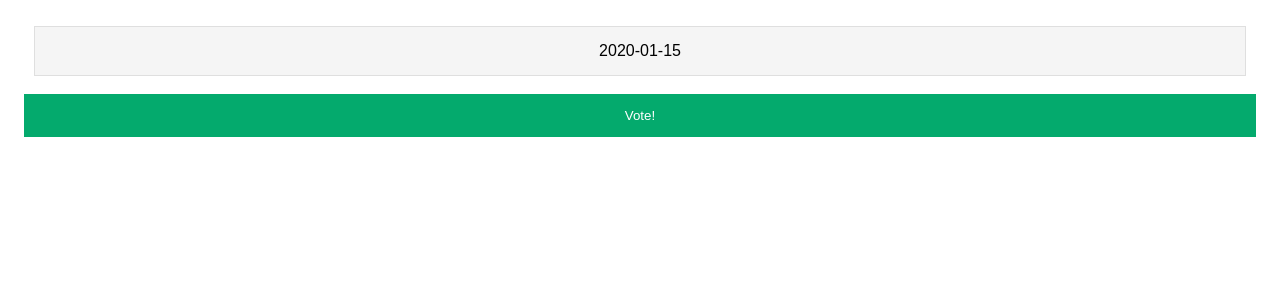
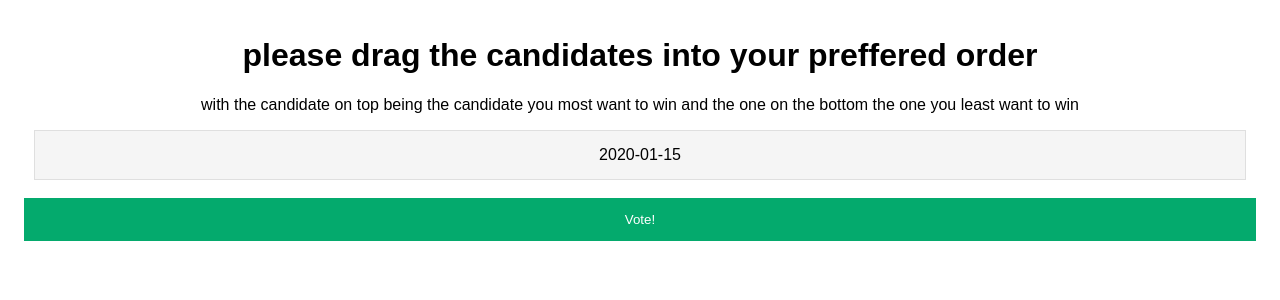
Before and after one commit to gamingdiamond982/election_system, a Python web app: template templates/ballot.html in a window 1280 px wide. Shown: the part 54-354 px from the top of the page. Run offline with Jinja, Linux system fonts and the light colour scheme; the template is opened without the code that fills it: most values are stand-ins (such as "Sample title", 1, 10 or a date in 2020).

Commit message:
Just clarifying some stuff

```diff
--- a/templates/ballot.html
+++ b/templates/ballot.html
@@ -24,6 +24,8 @@
 {% block title %}ballot{% endblock %}
 {% block content %}
     <div class="container">
+	    <h1>please drag the candidates into your preffered order </h1>
+	    <p>with the candidate on top being the candidate you most want to win and the one on the bottom the one you least want to win</p>
         <ul id="sortlist">
             {% for candidate in ballot.election.candidates %}
             <li id="{{ candidate }}">{{ candidate }}</li>
```
